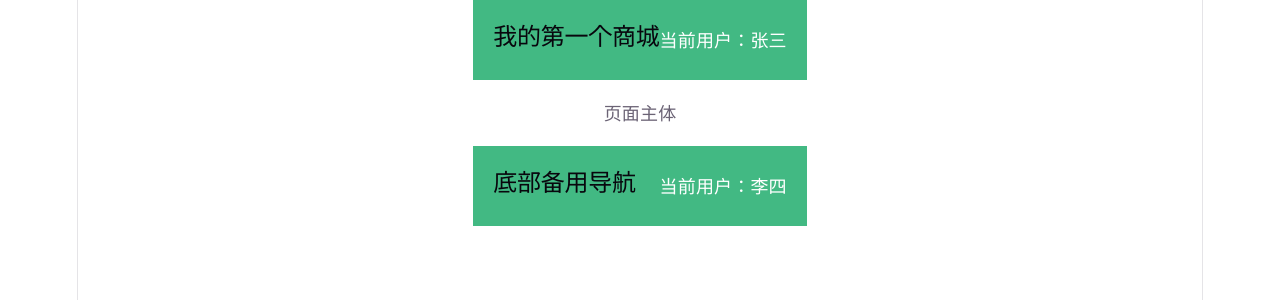
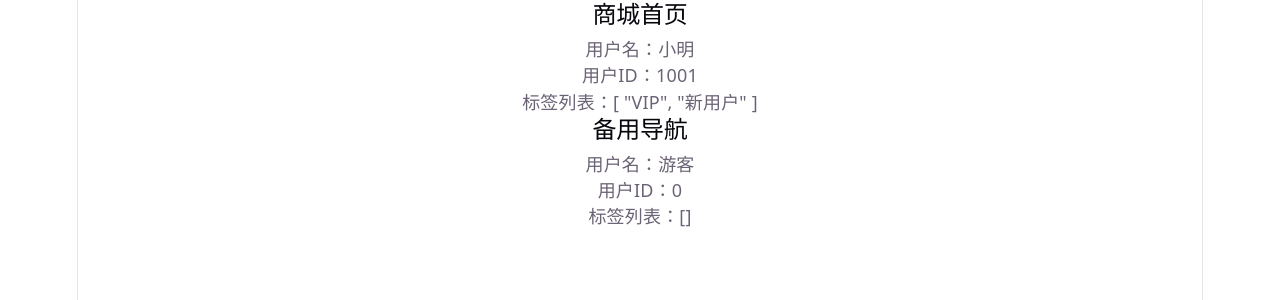
Before and after one commit to bowen12341234-byte/jy6-peibowen, a Vue app: page / in a window 1280 px wide. Shown: the top 300 px of the page. Built offline with nearby package versions, Linux system fonts and the light colour scheme.

Commit message:
更新Demo

```diff
--- a/src/App.vue
+++ b/src/App.vue
@@ -27,7 +27,7 @@ import Demo21 from './views/Demo21.vue'
 <template>
   <Demo19/>
 </template>-->
-<template>
+<!--<template>
   <div class="app-container">
     <Header title="我的第一个商城" username="张三"/>
     <div class="main-content">页面主体</div>
@@ -40,4 +40,21 @@ import Header from './components/Header.vue'
 <style scoped>
   .app-container{max-width:800px;margin:0 auto;}
   .main-content{padding:20px;text-align:center;}
+</style>-->
+<template>
+  <div class="app-container">
+    <Header1 title="商城首页" :userInfo="u1" :taglist="tags"/>
+    <!-- 不传对象数组，观察工厂函数生成默认值 -->
+    <Header1 title="备用导航"/>
+  </div>
+</template>
+
+<script setup>
+import Header1 from './components/Header1.vue'
+const u1 = {name:"小明",id:1001}
+const tags = ['VIP','新用户']
+</script>
+
+<style scoped>
+.app-container{max-width:800px;margin:0 auto;}
 </style>
--- /dev/null
+++ b/src/components/Header1.vue
@@ -0,0 +1,28 @@
+<template>
+  <div class="header1">
+    <h2>{{ title }}</h2>
+    <p>用户名：{{ userInfo.name }}</p>
+    <p>用户ID：{{ userInfo.id }}</p>
+    <p>标签列表：{{ taglist }}</p>
+  </div>
+</template>
+
+<script setup>
+defineProps({
+  title: {
+    type: String,
+    required: true
+  },
+  userInfo: {
+    type: Object,
+    default: () => ({ name: "游客", id: 0 })
+  },
+  taglist: {
+    type: Array,
+    default: () => []
+  }
+})
+</script>
+<style scoped>
+.header {height:80px;background:#42b983;color:#fff;display:flex;align-items:center;gap:20px;}
+</style>
--- a/src/views/Demo21.vue
+++ b/src/views/Demo21.vue
@@ -1,8 +1,10 @@
 <template>
     <Demo21 msg="你好" a="123" b="456"/>
-
+    <Demo22 goods="京东" tag="666"/>
 </template>
 
 <script setup>
 import Demo21 from '../components/Demo21.vue'
+ const goods = {id:101,gname:"拯救者",price:8000,a:"123"}
+ const tag = ['电脑','学习用具']
 </script>
```
Also changed, not shown: src/components/Demo22.vue (+26 -1 lines).
